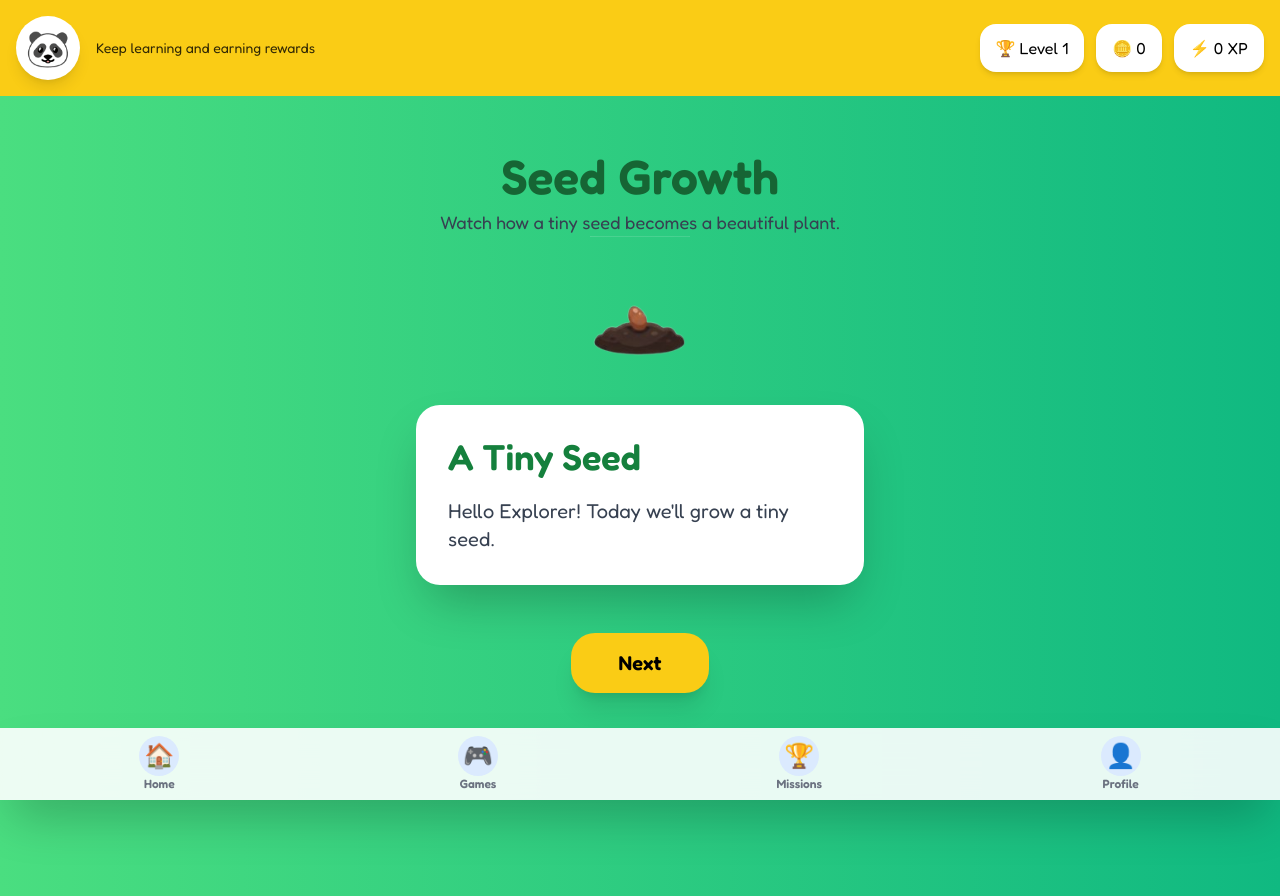
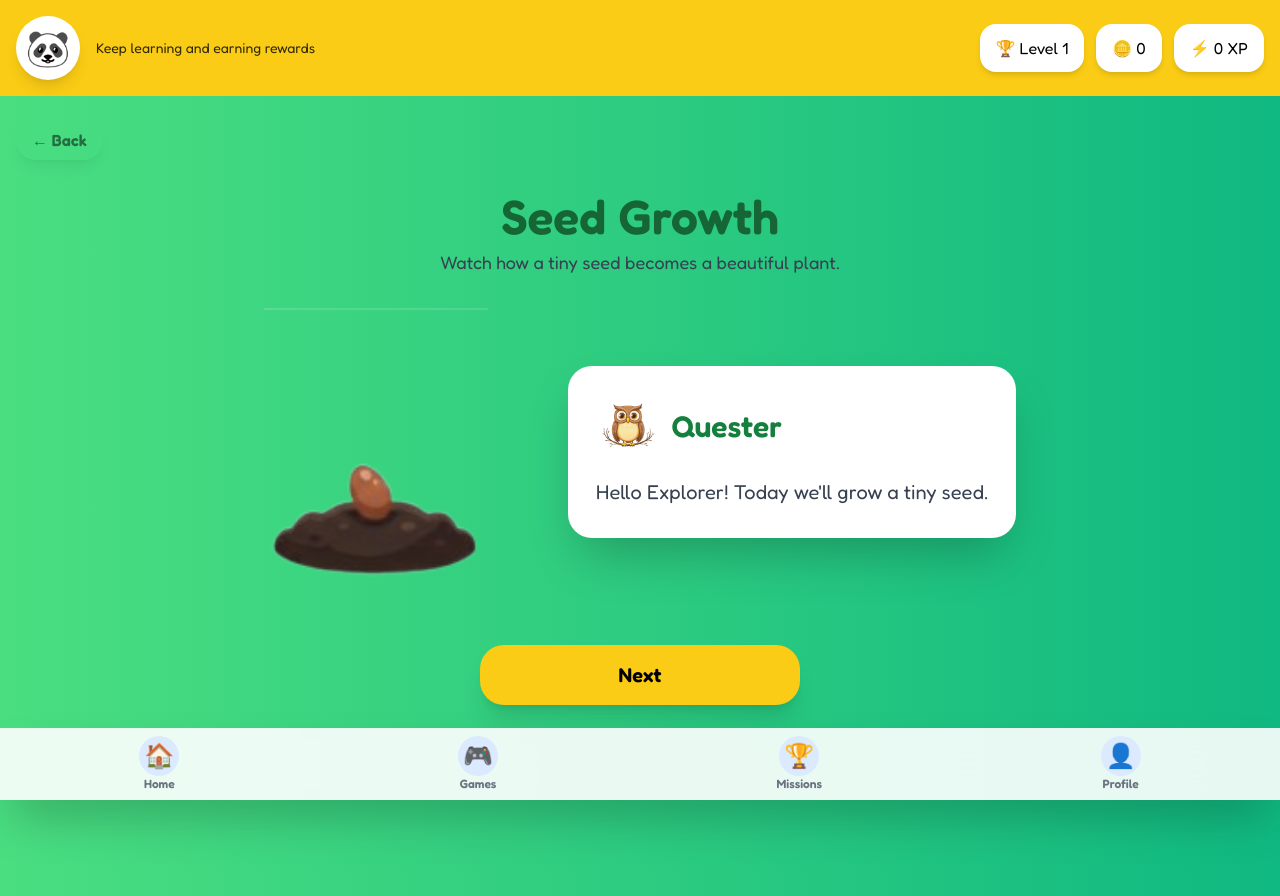
Before and after one commit to Yash-Roy05/Brain-Quest, a React (Create React App) app: page /plants/seed-growth in a window 1280 px wide. Built offline with nearby package versions, Linux system fonts and the light colour scheme.

Commit message:
implement back button in plant game

```diff
--- a/package.json
+++ b/package.json
@@ -10,7 +10,7 @@
     "@types/react": "^19.2.14",
     "@types/react-dom": "^19.2.3",
     "framer-motion": "^12.38.0",
-    "lucide-react": "^1.21.0",
+    "lucide-react": "^1.23.0",
     "react": "^19.2.5",
     "react-confetti": "^6.4.0",
     "react-dom": "^19.2.5",
--- a/src/pages/Plants/level2/SeedLesson.tsx
+++ b/src/pages/Plants/level2/SeedLesson.tsx
@@ -1,16 +1,41 @@
 import { useState } from "react";
 import { seedScenes } from "./seedData.ts";
+import { useEffect } from "react";
+
+import { useNavigate } from "react-router-dom";
 
 import seedImg from "../../../assets/Plants/level2/seed.png";
 import waterImg from "../../../assets/Plants/level2/seed-water.png";
 import sproutImg from "../../../assets/Plants/level2/seed-root.png";
 import rootsImg from "../../../assets/Plants/level2/small-plant.png";
 import plantImg from "../../../assets/Plants/level2/flower-plant.png";
+import owlLogo from "../../../assets/owl.png";
 
 export default function SeedLesson() {
+  const navigate = useNavigate();
+
   const [sceneIndex, setSceneIndex] = useState(0);
 
   const scene = seedScenes[sceneIndex];
+
+  const [currentTeacherMessage, setCurrentTeacherMessage] = useState(
+    scene.message,
+  );
+
+  useEffect(() => {
+    setCurrentTeacherMessage(scene.message);
+    speakMessage(scene.message);
+  }, [sceneIndex]);
+
+  const speakMessage = (message: string) => {
+    const speech = new SpeechSynthesisUtterance(message);
+
+    speech.rate = 0.9;
+    speech.pitch = 1.2;
+
+    speechSynthesis.cancel();
+    speechSynthesis.speak(speech);
+  };
 
   let currentImage = seedImg;
 
@@ -34,9 +59,42 @@ export default function SeedLesson() {
 
   return (
     <div className="min-h-screen bg-gradient-to-r from-green-400 to-emerald-500 px-4 py-6 pb-36 md:pb-24">
+      <div className="flex items-center">
+        <button
+          disabled={sceneIndex === 0}
+          onClick={() => {
+            if (sceneIndex > 0) {
+              setSceneIndex(sceneIndex - 1);
+            }
+          }}
+          className="
+    flex
+    items-center
+    gap-2
+    px-4
+    py-2
+    rounded-full
+    shadow-lg
+    transition
+    font-bold
+
+    disabled:opacity-50
+    disabled:cursor-not-allowed
+  "
+        >
+          ← Back
+        </button>
+      </div>
+
       {/* Title */}
-      <div className="text-center pt-8">
-        <h1 className="text-4xl md:text-5xl font-black text-green-800">
+      <div className="text-center mt-8">
+        <h1
+          className="text-3xl
+  sm:text-4xl
+  lg:text-5xl
+
+  font-black text-green-800"
+        >
           Seed Growth
         </h1>
 
@@ -50,66 +108,119 @@ export default function SeedLesson() {
         className="
   max-w-6xl
   mx-auto
-  mt-0
+
+  mt-8
+
   flex
   flex-col
-  md:flex-row
+  lg:flex-row
+
   items-center
   justify-center
-  gap-10
+
+  gap-8
+  lg:gap-20
+
+  px-4
 "
       >
         <img
           src={currentImage}
           alt={scene.title}
           className="
-    w-30
-    sm:w-60
-    md:w-[100px]
-    lg:w-[100px]
+    w-32
+    sm:w-40
+    md:w-56
+    lg:w-45
+
+    h-auto
+
     object-contain
+
     transition-all
     duration-700
   "
         />
-      </div>
+        <div
+          className="
+  w-full
+  md:w-auto
 
-      {/* Teacher Card */}
-      <div className="max-w-md mx-auto mt-10">
+  flex
+  justify-center
+"
+        >
           <div
             className="
     bg-white
+
     rounded-3xl
+
     shadow-2xl
-p-6
-md:p-8
+
+    p-5
+    md:p-7
+
+    w-full
+    w-full
+max-w-sm
+sm:max-w-md
+lg:max-w-lg
+
+    relative
+
     transition-all
-duration-300
+    duration-500
+
     hover:scale-105
   "
           >
-          <h2
+            <div className="flex items-center gap-3">
+              <img
+                src={owlLogo}
+                alt="Quester"
                 className="
-text-2xl
-md:text-4xl
+    w-12
+    h-12
+
+    md:w-16
+    md:h-16
+
+    object-contain
+
+
+  "
+              />
+
+              <h3
+                className="
     font-black
     text-green-700
+
+    text-xl
+    md:text-3xl
   "
               >
-            {scene.title}
-          </h2>
+                Quester
+              </h3>
+            </div>
 
             <p
               className="
-mt-5
-text-lg
+    mt-4
+
+    text-base
     md:text-xl
-leading-8
+
+    leading-7
+    md:leading-9
+
     text-gray-700
   "
             >
-            {scene.message}
+              {currentTeacherMessage}
             </p>
+          </div>
         </div>
       </div>
 
@@ -118,16 +229,25 @@ text-gray-700
         <button
           onClick={() => {
             if (sceneIndex < seedScenes.length - 1) {
-              setSceneIndex(sceneIndex + 1);
+              setSceneIndex((prev) => prev + 1);
+            } else {
+              speechSynthesis.cancel();
+
+              // later
+              // navigate("/plants/level2/activity");
             }
           }}
           className="
         bg-yellow-400
         hover:bg-yellow-500
-        px-12
+        w-full
+max-w-xs
+
 py-4
+
+text-lg
+md:text-xl
         rounded-3xl
-        text-xl
         font-black
         shadow-xl
         "
```
Also changed, not shown: 1 other file (tests, documents, lock files or other folders). Lines whose indentation alone changed are shown as unchanged.
